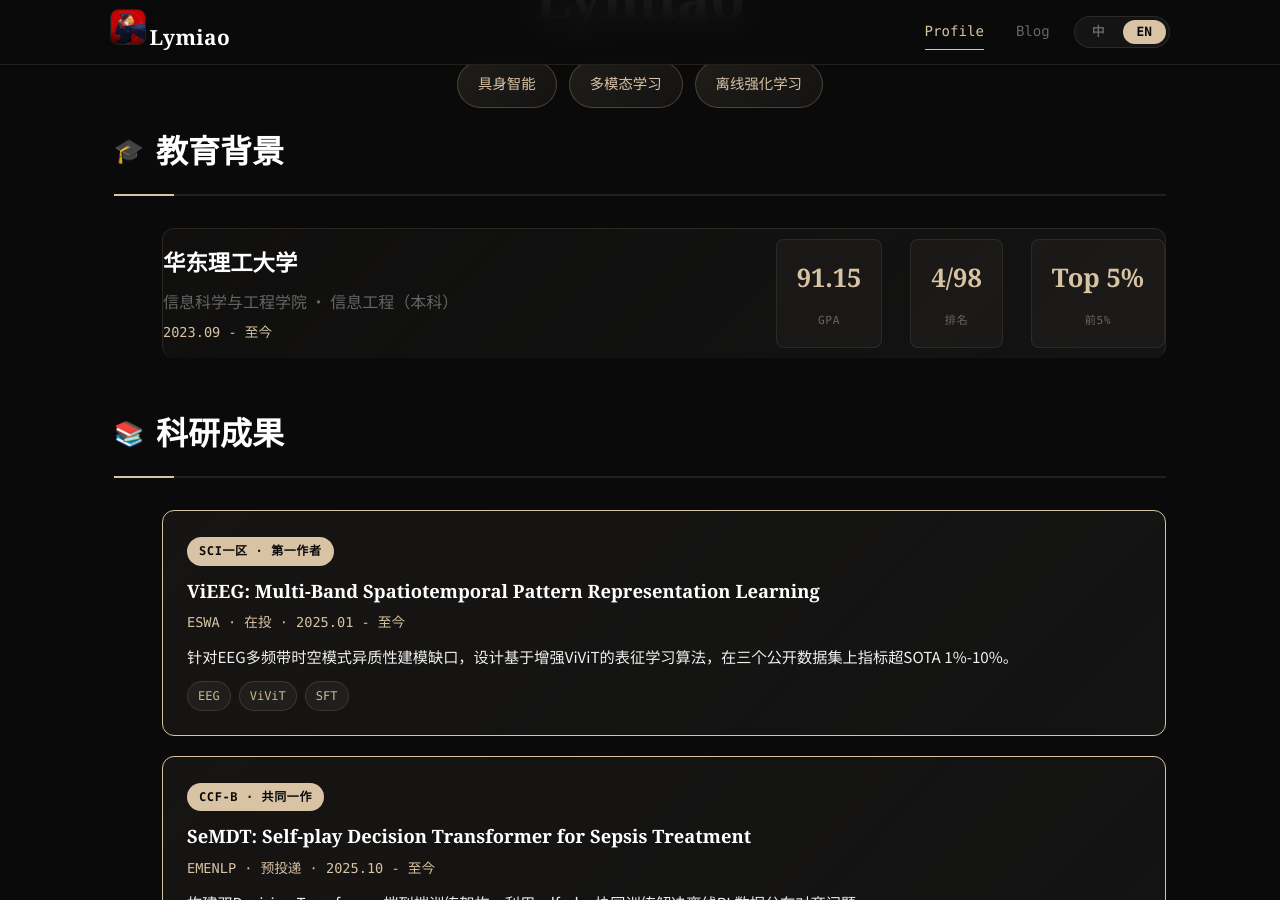
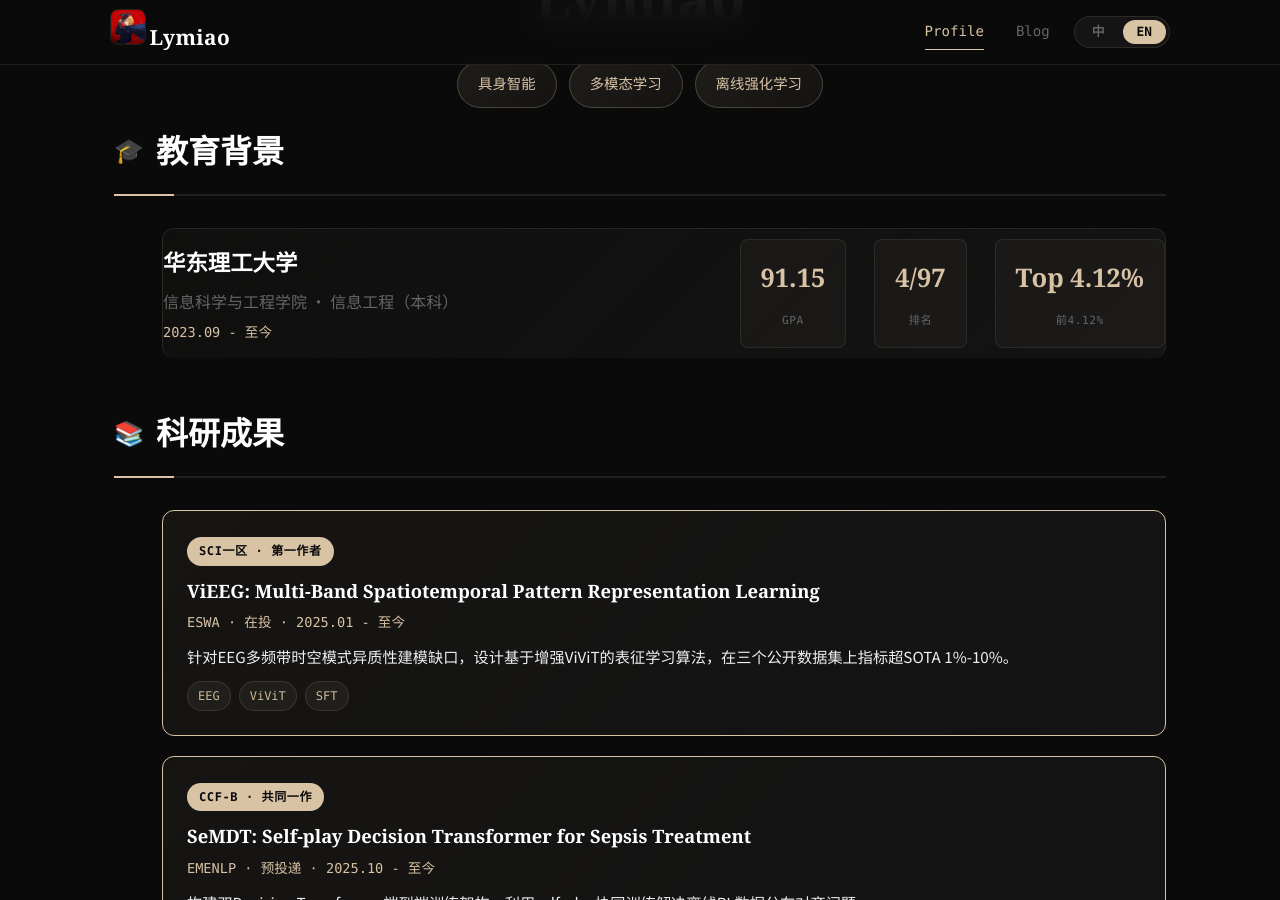
Before and after one commit to KAG778/Lymiao.github.io, a Jekyll site: the page built from home/index.html, in a window 1280 px wide and 900 px high, scrolled down 526 px. Built offline with Jekyll 4.4.1, drawn with Linux system fonts in a browser that asks for light colours.

Commit message:
修正教育背景排名信息
- 排名从 4/98 修正为 4/97
- 百分比从 Top 5% 修正为 Top 4.12%

Co-Authored-By: Claude Sonnet 4.6 <noreply@anthropic.com>

```diff
--- a/home/index.html
+++ b/home/index.html
@@ -43,12 +43,12 @@ permalink: /home/
             <span class="stat-text">GPA</span>
           </div>
           <div class="edu-stat">
-            <span class="stat-num">4/98</span>
+            <span class="stat-num">4/97</span>
             <span class="stat-text">排名</span>
           </div>
           <div class="edu-stat">
-            <span class="stat-num">Top 5%</span>
-            <span class="stat-text">前5%</span>
+            <span class="stat-num">Top 4.12%</span>
+            <span class="stat-text">前4.12%</span>
           </div>
         </div>
       </div>
```
